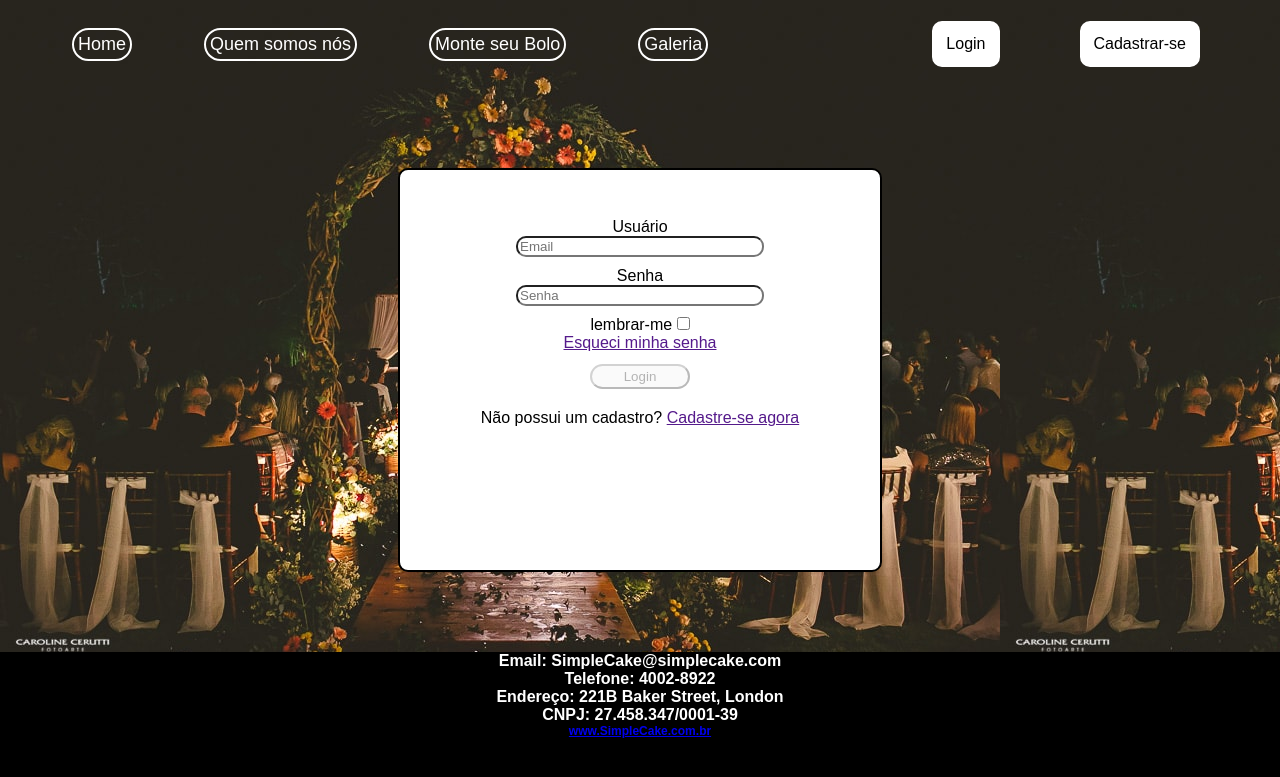
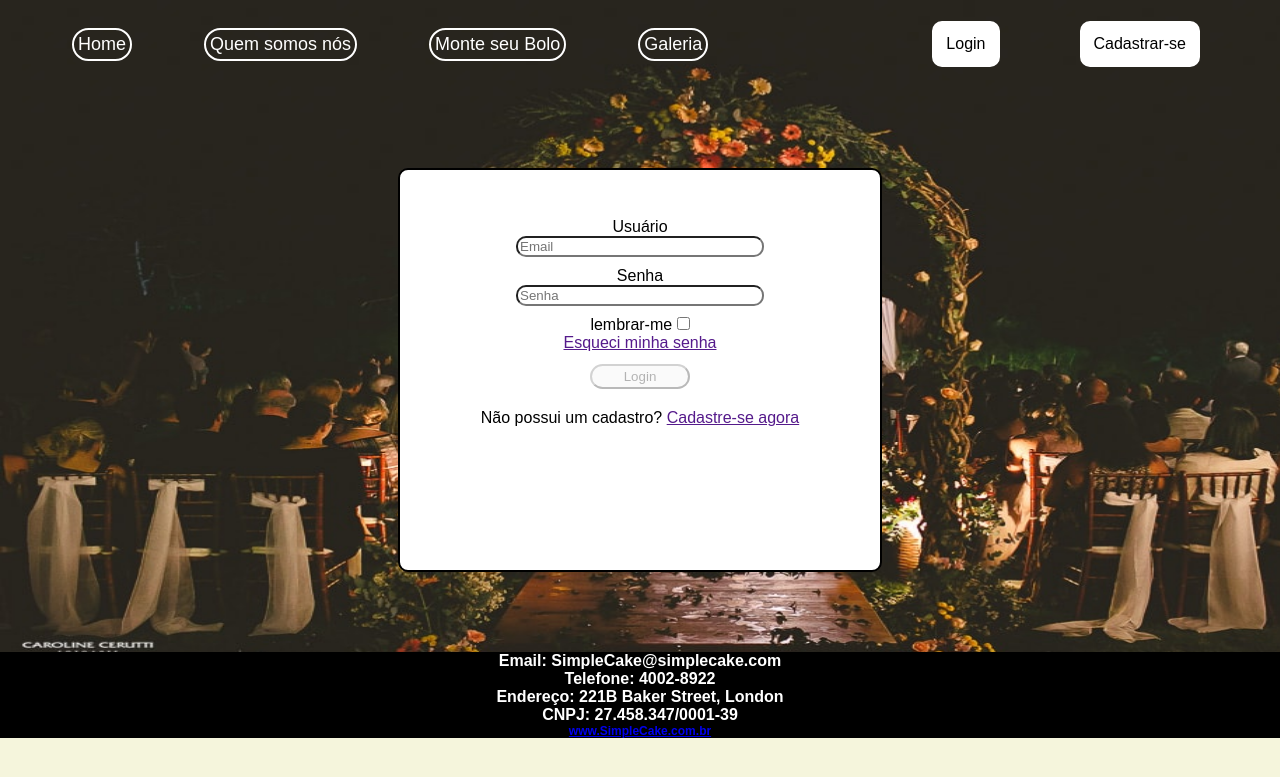
Before and after one commit to MarcosBrendonDePaula/Trabalho_GPS, a PHP site: page /login2.html in a window 1280 px wide. Shown: the top 777 px of the page. Run offline with PHP 8.4, Linux system fonts and the light colour scheme; some web fonts are replaced.

Commit message:
Update stylelogin2.css

```diff
--- a/Index/stylelogin2.css
+++ b/Index/stylelogin2.css
@@ -4,8 +4,9 @@
 body{
       font-family: 'Amaranth', sans-serif;
       background-image: url("imagens/fundo.jpg");
-      background-color: black;
-	  background-repeat: repeat-x;
+      background-repeat: no-repeat;
+      background-color: beige;
+      background-size: 1400px 670px;
 }
 
 header div{
@@ -86,7 +87,7 @@ nav{
     text-align: center;
     margin: 10vh auto;
     background-color: #fff;
-	border-radius: 10px;
+      border-radius: 10px;
 }
 #user{
     text-align: center;
```
